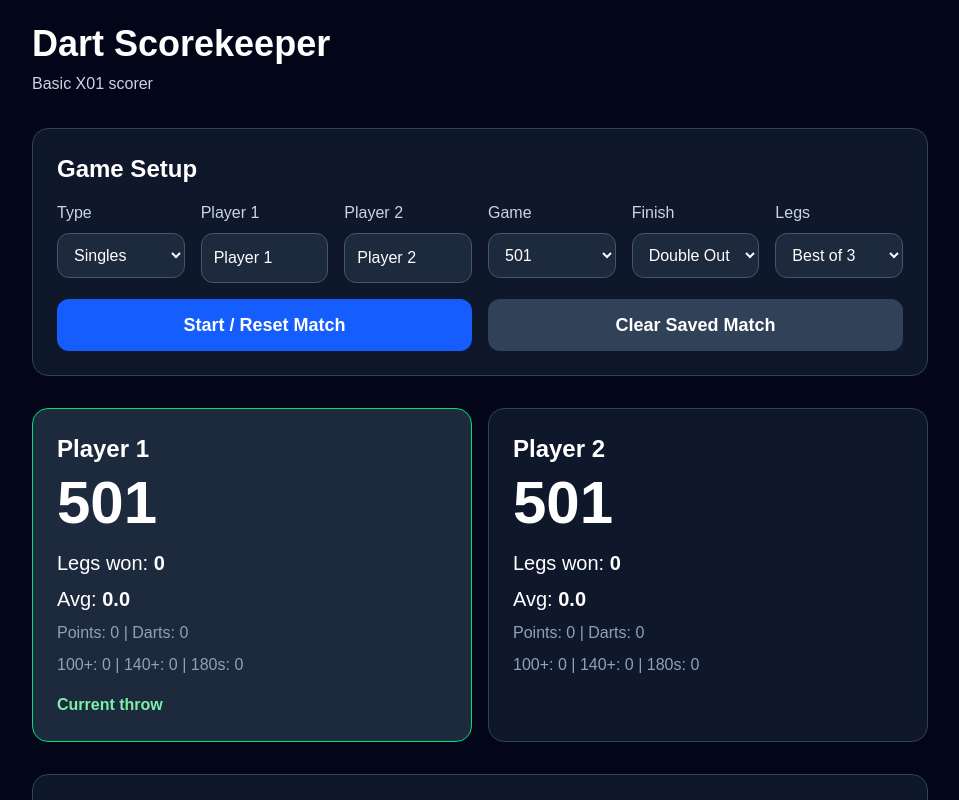
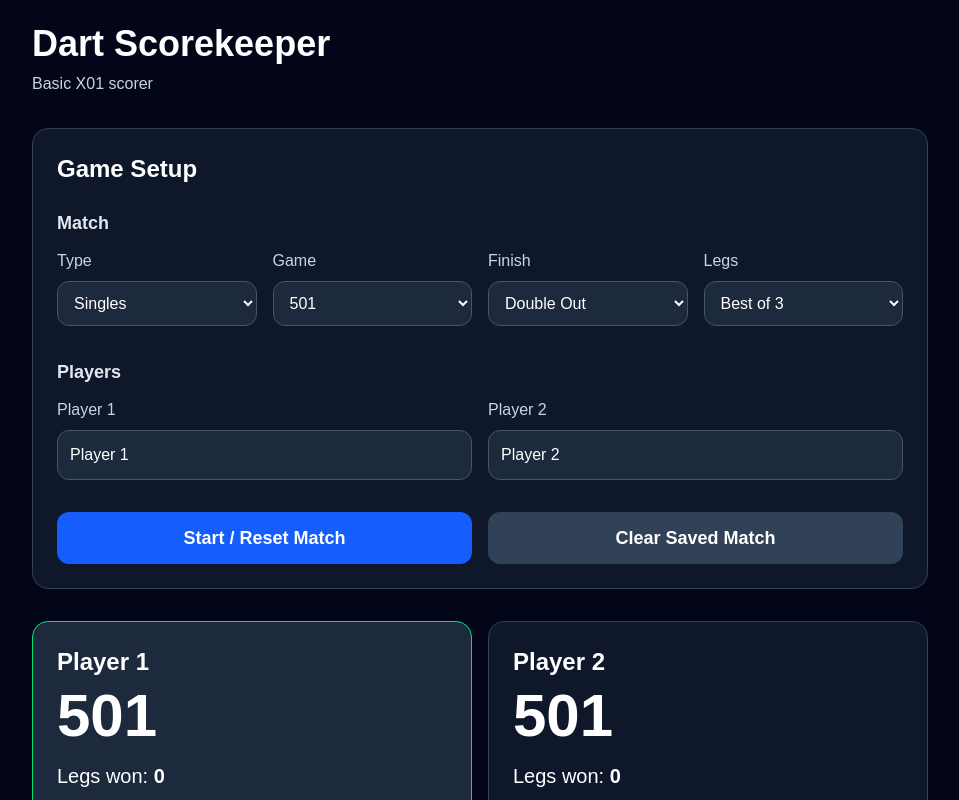
Before and after one commit to bclark303/dart-scorekeeper, a Next.js app: page / in a window 1280 px wide. Shown: the top 800 px of the page, without its empty margins (160-1119 px from the left). Built offline with nearby package versions, Linux system fonts and the light colour scheme.

Commit message:
Improve setup layout

```diff
--- a/components/GameSetup.tsx
+++ b/components/GameSetup.tsx
@@ -52,9 +52,12 @@ export function GameSetup({
 }: GameSetupProps) {
 return (
   <section className="rounded-2xl bg-slate-900 border border-slate-700 p-6 mb-8">
-      <h2 className="text-2xl font-bold mb-4">Game Setup</h2>
+    <h2 className="text-2xl font-bold mb-6">Game Setup</h2>
 
-      <div className="grid grid-cols-1 sm:grid-cols-6 gap-4 mb-4">
+    <div className="mb-8">
+      <h3 className="text-lg font-bold mb-3 text-slate-200">Match</h3>
+
+      <div className="grid grid-cols-1 sm:grid-cols-4 gap-4">
         <label className="block">
           <span className="block text-slate-300 mb-2">Type</span>
           <select
@@ -66,67 +69,6 @@ export function GameSetup({
             <option value="doubles">Doubles</option>
           </select>
         </label>
-        <label className="block">
-          <span className="block text-slate-300 mb-2">
-            {matchType === "doubles" ? "Team 1 Player A" : "Player 1"}
-          </span>
-          <input
-            className="w-full rounded-xl bg-slate-800 border border-slate-600 p-3"
-            value={playerOneName}
-            onChange={(event) => setPlayerOneName(event.target.value)}
-          />
-        </label>
-
-        <label className="block">
-          <span className="block text-slate-300 mb-2">
-            {matchType === "doubles" ? "Team 2 Player A" : "Player 2"}
-          </span>
-          <input
-            className="w-full rounded-xl bg-slate-800 border border-slate-600 p-3"
-            value={playerTwoName}
-            onChange={(event) => setPlayerTwoName(event.target.value)}
-          />
-        </label>
-
-          {matchType === "doubles" && (
-            <>
-                <label className="block">
-                  <span className="block text-slate-300 mb-2">Team 1 Name</span>
-                  <input
-                    className="w-full rounded-xl bg-slate-800 border border-slate-600 p-3"
-                    value={teamOneName}
-                    onChange={(event) => setTeamOneName(event.target.value)}
-                  />
-                </label>
-
-                <label className="block">
-                  <span className="block text-slate-300 mb-2">Team 2 Name</span>
-                  <input
-                    className="w-full rounded-xl bg-slate-800 border border-slate-600 p-3"
-                    value={teamTwoName}
-                    onChange={(event) => setTeamTwoName(event.target.value)}
-                  />
-                </label>
-
-                <label className="block">
-                <span className="block text-slate-300 mb-2">Team 1 Player B</span>
-                <input
-                    className="w-full rounded-xl bg-slate-800 border border-slate-600 p-3"
-                    value={teamOnePlayerTwoName}
-                    onChange={(event) => setTeamOnePlayerTwoName(event.target.value)}
-                />
-                </label>
-
-                <label className="block">
-                <span className="block text-slate-300 mb-2">Team 2 Player B</span>
-                <input
-                    className="w-full rounded-xl bg-slate-800 border border-slate-600 p-3"
-                    value={teamTwoPlayerTwoName}
-                    onChange={(event) => setTeamTwoPlayerTwoName(event.target.value)}
-                />
-                </label>
-            </>
-            )}
 
         <label className="block">
           <span className="block text-slate-300 mb-2">Game</span>
@@ -172,6 +114,107 @@ export function GameSetup({
           </select>
         </label>
       </div>
+    </div>
+
+    <div className="mb-8">
+      <h3 className="text-lg font-bold mb-3 text-slate-200">
+        {matchType === "doubles" ? "Teams" : "Players"}
+      </h3>
+
+      {matchType === "doubles" ? (
+        <div className="grid grid-cols-1 lg:grid-cols-2 gap-4">
+          <div className="rounded-xl bg-slate-800 border border-slate-700 p-4">
+            <h4 className="font-bold mb-3">Team 1</h4>
+
+            <div className="grid grid-cols-1 gap-4">
+              <label className="block">
+                <span className="block text-slate-300 mb-2">Team Name</span>
+                <input
+                  className="w-full rounded-xl bg-slate-900 border border-slate-600 p-3"
+                  value={teamOneName}
+                  onChange={(event) => setTeamOneName(event.target.value)}
+                />
+              </label>
+
+              <label className="block">
+                <span className="block text-slate-300 mb-2">Player A</span>
+                <input
+                  className="w-full rounded-xl bg-slate-900 border border-slate-600 p-3"
+                  value={playerOneName}
+                  onChange={(event) => setPlayerOneName(event.target.value)}
+                />
+              </label>
+
+              <label className="block">
+                <span className="block text-slate-300 mb-2">Player B</span>
+                <input
+                  className="w-full rounded-xl bg-slate-900 border border-slate-600 p-3"
+                  value={teamOnePlayerTwoName}
+                  onChange={(event) =>
+                    setTeamOnePlayerTwoName(event.target.value)
+                  }
+                />
+              </label>
+            </div>
+          </div>
+
+          <div className="rounded-xl bg-slate-800 border border-slate-700 p-4">
+            <h4 className="font-bold mb-3">Team 2</h4>
+
+            <div className="grid grid-cols-1 gap-4">
+              <label className="block">
+                <span className="block text-slate-300 mb-2">Team Name</span>
+                <input
+                  className="w-full rounded-xl bg-slate-900 border border-slate-600 p-3"
+                  value={teamTwoName}
+                  onChange={(event) => setTeamTwoName(event.target.value)}
+                />
+              </label>
+
+              <label className="block">
+                <span className="block text-slate-300 mb-2">Player A</span>
+                <input
+                  className="w-full rounded-xl bg-slate-900 border border-slate-600 p-3"
+                  value={playerTwoName}
+                  onChange={(event) => setPlayerTwoName(event.target.value)}
+                />
+              </label>
+
+              <label className="block">
+                <span className="block text-slate-300 mb-2">Player B</span>
+                <input
+                  className="w-full rounded-xl bg-slate-900 border border-slate-600 p-3"
+                  value={teamTwoPlayerTwoName}
+                  onChange={(event) =>
+                    setTeamTwoPlayerTwoName(event.target.value)
+                  }
+                />
+              </label>
+            </div>
+          </div>
+        </div>
+      ) : (
+        <div className="grid grid-cols-1 sm:grid-cols-2 gap-4">
+          <label className="block">
+            <span className="block text-slate-300 mb-2">Player 1</span>
+            <input
+              className="w-full rounded-xl bg-slate-800 border border-slate-600 p-3"
+              value={playerOneName}
+              onChange={(event) => setPlayerOneName(event.target.value)}
+            />
+          </label>
+
+          <label className="block">
+            <span className="block text-slate-300 mb-2">Player 2</span>
+            <input
+              className="w-full rounded-xl bg-slate-800 border border-slate-600 p-3"
+              value={playerTwoName}
+              onChange={(event) => setPlayerTwoName(event.target.value)}
+            />
+          </label>
+        </div>
+      )}
+    </div>
 
     <div className="grid grid-cols-1 sm:grid-cols-2 gap-4">
       <button
```
Lines whose indentation alone changed are shown as unchanged.
